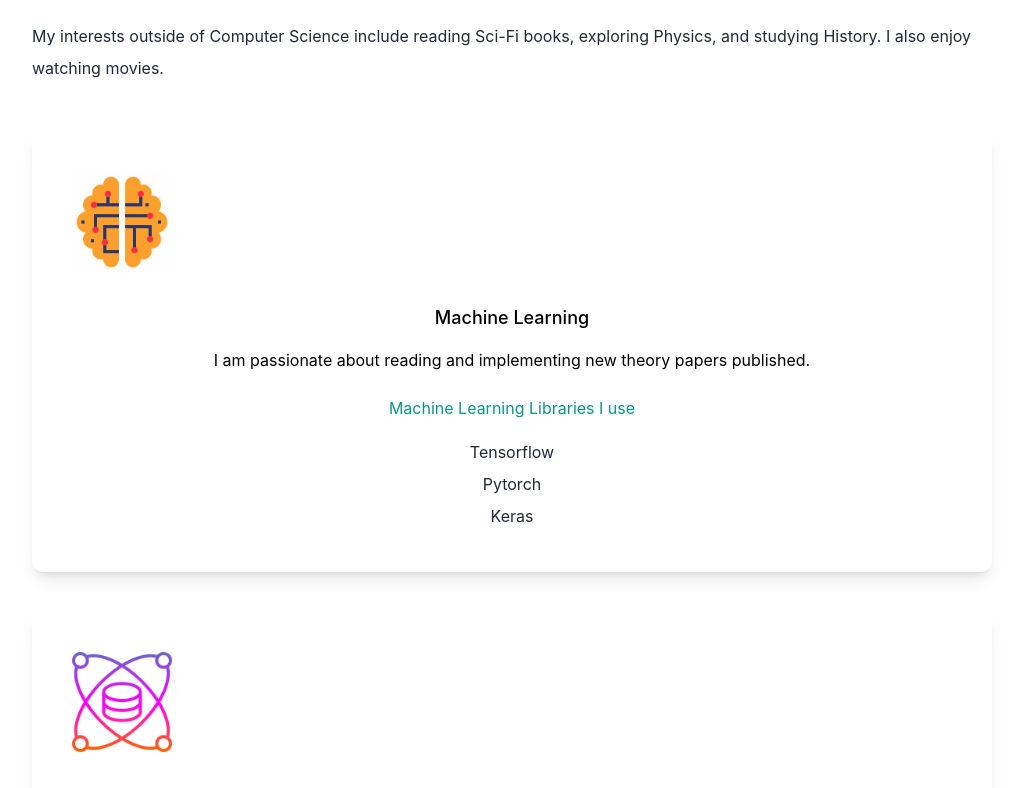
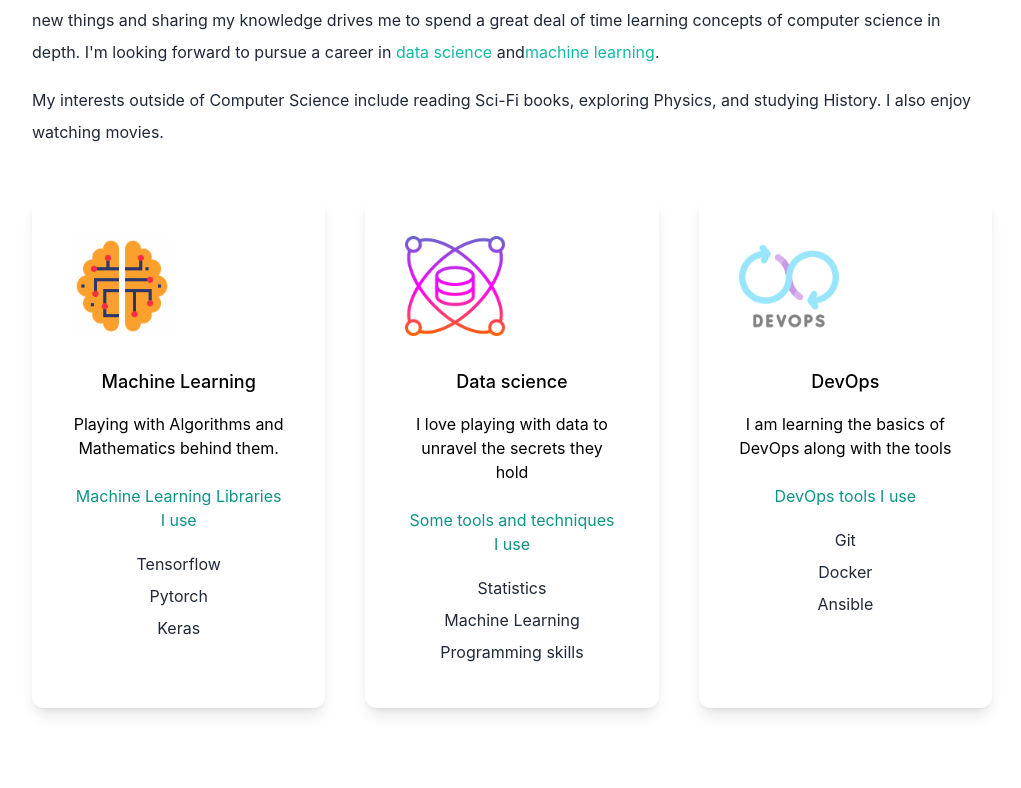
Before and after one commit to kannanjayachandran/Portfolio_0, a Next.js app: page / in a window 1280 px wide. Shown: the part 1064-1852 px from the top of the page, without its empty margins (128-1149 px from the left). After the commit the page ends 1812 px from the top, so only its background shows below. Built offline with nearby package versions, Linux system fonts and the light colour scheme.

Commit message:
updated the project : first working model

```diff
--- a/pages/index.tsx
+++ b/pages/index.tsx
@@ -7,12 +7,16 @@
 import Design from '../public/Design.png'
 import datas from '../public/datas.png'
 import devOps from '../public/devops.png'
+import { useState } from 'react'
 
 const inter = Inter({ subsets: ['latin'] })
 
 export default function Home() {
+
+  const [darkMode, setDarkMode] = useState(false);
   return (
     <>
+    <div className={darkMode ? "dark" : ""}>
       <Head>
         <title>Kannan Jayachandran Portfolio</title>
         <meta name="description" content="Generated by create next app" />
@@ -20,31 +24,31 @@
         <link rel="icon" href="/favicon.ico" />
       </Head>
 
-      <main className='bg-white px-10 md:px-20 lg:px-40'>
+      <main className='bg-white px-10 md:px-20 lg:px-40 dark:bg-gray-900'>
      <section className='min-h-screen'>
-      <nav className='py-10 mb-12 flex justify-between'>
+      <nav className='py-10 mb-12 flex justify-between dark:text-white'>
         <h1 className='text-xl font-burtons'>Kannan Jayachandran</h1>
         <ul className='flex items-center'>
           <li>
-            <BsFillMoonStarsFill className='cursor-pointer text-2xl'/>
+            <BsFillMoonStarsFill onClick={() => setDarkMode(!darkMode)} className='cursor-pointer text-2xl'/>
           </li>
-          <li><a className='bg-gradient-to-r from-cyan-500 to-teal-500 text-white px-4 rounded-md ml-8' href="#">Resume</a></li>
+          <li><a className='bg-gradient-to-r from-cyan-500 to-teal-500 text-white px-4 rounded-md ml-8 text-white' href="#">Resume</a></li>
         </ul>
       </nav>
       <div className='text-center p-10'>
-        <h3 className='text-3xl py-2 font-medium md:text-3xl'>I am</h3>
-        <h2 className='text-5xl py-2 text-teal-600 font-medium md:text-6xl'>Kannan Jayachandran</h2>
-        <h3 className='text-xl py-2 font-medium md:text-3xl'>Aspiring data scientist</h3>
+        <h3 className='text-3xl py-2 font-medium md:text-3xl  dark:text-white'>I am</h3>
+        <h2 className='text-5xl py-2 text-teal-600 font-medium md:text-6xl flex-1  dark:text-teal-400'>Kannan Jayachandran</h2>
+        <h3 className='text-xl py-2 font-medium md:text-3xl  dark:text-white'>Aspiring data scientist</h3>
       </div>
 
-      <div className='text-5xl flex justify-center gap-16 py-3 text-gray-600'>
+      <div className='text-5xl flex justify-center gap-16 py-3 text-gray-600 dark:text-gray-400'>
 
         <AiFillTwitterCircle/>
         <AiFillLinkedin/>
         <AiFillInstagram/>
       </div>
 
-      <div className='relative mx-auto bg-gradient-to-b from-teal-500 rounded-full w-80 h-80 mt-20 overflow-hidden'>
+      <div className='relative mx-auto bg-gradient-to-b from-teal-500 rounded-full w-80 h-80 mt-20 overflow-hidden md:h-96 md:w-96'>
         <Image className='absolute h-full w-full ' alt="Description of the image" src={myPic} />
       </div>
      </section>
@@ -53,9 +57,9 @@
 
     <section>
       <div>
-        <h3 className='text-3xl py-1'>Personal Details</h3>
+        <h3 className='text-3xl py-1  dark:text-white'>Personal Details</h3>
 
-        <p className='text-md py-2 leading-8 text-gray-800'>
+        <p className='text-md py-2 leading-8 text-gray-800  dark:text-white'>
         I am <span className='text-teal-500'>Kannan Jayachandran</span> and I am a Computer Science
         Engineering student from India specializing in <span className='text-teal-500'>Artificial
         Intelligence</span> & <span className='text-teal-500'>Machine Learning.</span>
@@ -66,18 +70,18 @@
         <span className='text-teal-500'>machine learning</span>.
 
         </p>
-        <p className='text-md py-2 leading-8 text-gray-800'>
+        <p className='text-md py-2 leading-8 text-gray-800  dark:text-white'>
         My interests outside of Computer Science include reading Sci-Fi books, exploring Physics,
         and studying History. I also enjoy watching movies.
         </p>
       </div>
 
-      <div>
-        <div className='text-center shadow-lg p-10 rounded-xl my-10'>
+      <div className='lg:flex gap-10'>
+        <div className='text-center shadow-lg p-10 rounded-xl dark:bg-white my-10 flex-1'>
           <Image alt="Description" src={Design} width={100} height={100}/>
 
           <h3 className='text-lg font-medium pt-8 pb-2'>Machine Learning</h3>
-          <p className='py-2'>I am passionate about reading and implementing new theory papers published.</p>
+          <p className='py-2'>Playing with Algorithms and Mathematics behind them.</p>
           <h4 className='py-4 text-teal-600 '>Machine Learning Libraries I use</h4>
           <p className='text-gray-800 py-1'>Tensorflow</p>
           <p className='text-gray-800 py-1'>Pytorch</p>
@@ -85,7 +89,7 @@
 
         </div>
 
-          <div className='text-center shadow-lg p-10 rounded-xl my-10'>
+          <div className='text-center shadow-lg p-10 rounded-xl dark:bg-white my-10 flex-1'>
 
           <Image className='object-center' alt="Description" src={datas} width={100} height={100}/>
           <h3 className='text-lg font-medium pt-8 pb-2'>Data science</h3>
@@ -97,11 +101,11 @@
 
           </div>
 
-          <div className='text-center shadow-lg p-10 rounded-xl my-10'>
+          <div className='text-center shadow-lg p-10 rounded-xl dark:bg-white my-10 flex-1'>
 
         <Image alt="Description" src={devOps} width={100} height={100}/>
         <h3 className='text-lg font-medium pt-8 pb-2'>DevOps</h3>
-        <p className='py-2'>I am learning the basics of DevOps</p>
+        <p className='py-2'>I am learning the basics of DevOps along with the tools</p>
         <h4 className='py-4 text-teal-600 '>DevOps tools I use</h4>
         <p className='text-gray-800 py-1'>Git</p>
         <p className='text-gray-800 py-1'>Docker</p>
@@ -112,6 +116,7 @@
     </section>
 
       </main>
+      </div>
     </>
   )
 }
--- a/tailwind.config.js
+++ b/tailwind.config.js
@@ -1,5 +1,7 @@
 /** @type {import('tailwindcss').Config} */
 module.exports = {
+
+  darkMode: "class",
   content: [
     "./pages/**/*.{js,ts,jsx,tsx}",
     "./components/**/*.{js,ts,jsx,tsx}",
```
